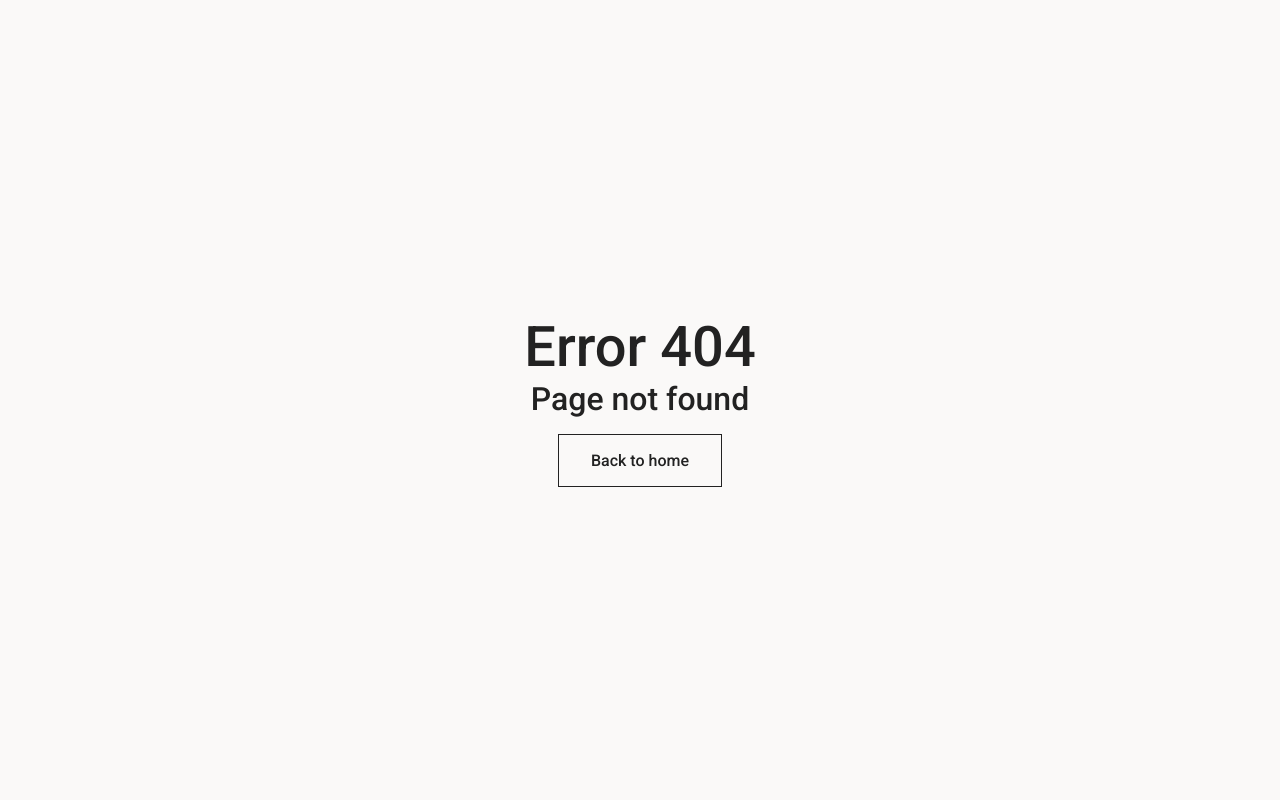
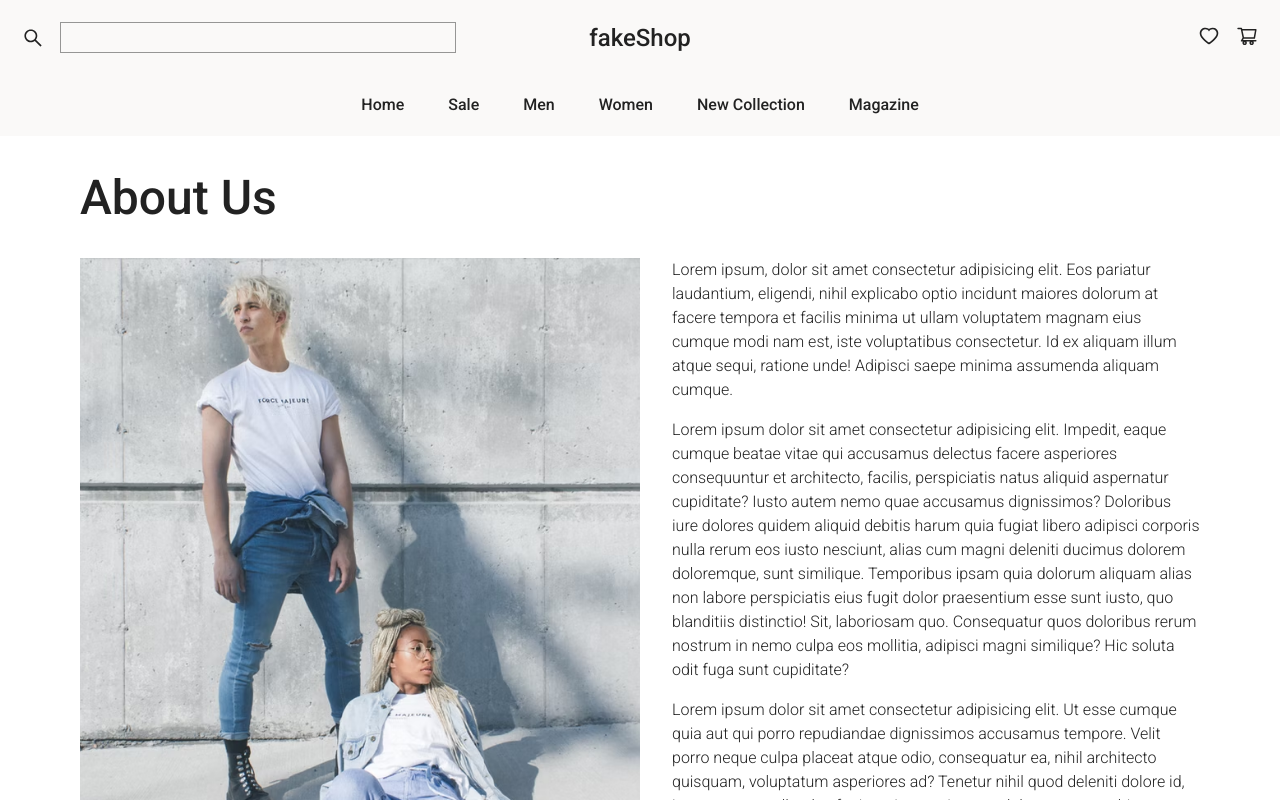
Before and after one commit to macszymon/fakeShop-website, a React (Create React App) app: page /company/about-us in a window 1280 px wide. Shown: the top 800 px of the page. Built offline with nearby package versions, Linux system fonts and the light colour scheme.

Commit message:
Added company routes

```diff
--- a/src/App.js
+++ b/src/App.js
@@ -10,6 +10,7 @@ import Magazine from './Pages/Magazine/Magazine';
 import Post from './Pages/Magazine/Post';
 import Search from './Pages/Search/Search';
 import Error from './Pages/Error/Error';
+import Company from './Pages/Company/Company';
 import { useState } from 'react';
 
 function App() {
@@ -30,6 +31,7 @@ function App() {
         <Route path='/magazine/post/:id' element={<Post/>} />
         <Route path='/cart' element={<Cart cart={cart} setCart={setCart} />} />
         <Route path='/search/:value' element={<Search/>} />
+        <Route path='/company/:section' element={<Company />} />
         <Route path='*' element={<Error />} />
       </Routes>
       <Footer />
--- /dev/null
+++ b/src/Pages/Company/Company.css
@@ -0,0 +1,83 @@
+.company {
+  margin-inline: auto;
+  margin-top: 8.5625rem;
+  max-width: 1500px;
+  padding: 2em 5em;
+}
+
+.company-about-us__wrapper {
+  display: flex;
+  gap: 2rem;
+  margin-bottom: 6rem;
+}
+
+.company__header {
+  color: var(--fonts-primary);
+  font-size: 3rem;
+  margin-bottom: 2rem;
+}
+
+.company-about-us__img {
+  width: 50%;
+  object-fit: cover;
+}
+
+.company-about-us__desc {
+  width: 50%;
+}
+
+.company-about-us__desc p {
+  line-height: 1.5;
+  margin-bottom: 1rem;
+}
+
+.company-contact__desc h3 {
+  margin-bottom: 1rem;
+}
+
+.company-contact__desc h4:last-child {
+  margin-bottom: 1rem;
+}
+
+.company-contact__items a {
+  text-decoration: underline;
+}
+
+.company-faq__question {
+  margin-bottom: 3rem;
+}
+
+.company-faq__question h3 {
+  margin-bottom: .6rem;
+}
+
+.company-faq__question p {
+  line-height: 1.5;
+  width: 70%;
+}
+
+@media (max-width: 950px) {
+  .company-about-us__wrapper {
+    flex-direction: column;
+  }
+
+  .company-about-us__wrapper:nth-child(2) {
+    flex-direction: column-reverse;
+  }
+
+  .company-about-us__img {
+    width: 100%;
+    height: 500px;
+  }
+
+  .company-about-us__desc {
+    width: 100%;
+  }
+}
+
+@media (max-width: 650px) {
+  .company {
+    margin-top: 0;
+    padding: 2em;
+  }
+}
--- /dev/null
+++ b/src/Pages/Company/Company.js
@@ -0,0 +1,85 @@
+import React from 'react'
+import { useParams } from 'react-router-dom'
+import './Company.css'
+import img1 from '../../images/photo-1507297448044-a99b358cd06e.jpg'
+import img2 from '../../images/clark-street-mercantile-P3pI6xzovu0-unsplash.png'
+
+function Company() {
+  const {section} = useParams()
+  console.log(section)
+
+  return (
+    <section className='company' >
+      {section === 'about-us' &&
+      <div className="company-about-us">
+        <h2 className="company__header">About Us</h2>
+        <div className="company-about-us__wrapper">
+          <img className="company-about-us__img" src={img1} />
+          <div className="company-about-us__desc">
+          <p>Lorem ipsum, dolor sit amet consectetur adipisicing elit. Eos pariatur laudantium, eligendi, nihil explicabo optio incidunt maiores dolorum at facere tempora et facilis minima ut ullam voluptatem magnam eius cumque modi nam est, iste voluptatibus consectetur. Id ex aliquam illum atque sequi, ratione unde! Adipisci saepe minima assumenda aliquam cumque.</p>
+          <p>Lorem ipsum dolor sit amet consectetur adipisicing elit. Impedit, eaque cumque beatae vitae qui accusamus delectus facere asperiores consequuntur et architecto, facilis, perspiciatis natus aliquid aspernatur cupiditate? Iusto autem nemo quae accusamus dignissimos? Doloribus iure dolores quidem aliquid debitis harum quia fugiat libero adipisci corporis nulla rerum eos iusto nesciunt, alias cum magni deleniti ducimus dolorem doloremque, sunt similique. Temporibus ipsam quia dolorum aliquam alias non labore perspiciatis eius fugit dolor praesentium esse sunt iusto, quo blanditiis distinctio! Sit, laboriosam quo. Consequatur quos doloribus rerum nostrum in nemo culpa eos mollitia, adipisci magni similique? Hic soluta odit fuga sunt cupiditate?</p>
+          <p>Lorem ipsum dolor sit amet consectetur adipisicing elit. Ut esse cumque quia aut qui porro repudiandae dignissimos accusamus tempore. Velit porro neque culpa placeat atque odio, consequatur ea, nihil architecto quisquam, voluptatum asperiores ad? Tenetur nihil quod deleniti dolore id, ipsa saepe repellendus fugit pariatur quis nam, dolorem esse nobis voluptatibus illum commodi eos consequatur veniam similique maxime labore ab.</p>
+          </div>
+    </div>
+        <div className="company-about-us__wrapper">
+          <div className="company-about-us__desc">
+          <p>Lorem ipsum, dolor sit amet consectetur adipisicing elit. Eos pariatur laudantium, eligendi, nihil explicabo optio incidunt maiores dolorum at facere tempora et facilis minima ut ullam voluptatem magnam eius cumque modi nam est, iste voluptatibus consectetur. Id ex aliquam illum atque sequi, ratione unde! Adipisci saepe minima assumenda aliquam cumque.</p>
+          <p>Lorem ipsum dolor sit amet consectetur, adipisicing elit. Tempora pariatur deleniti impedit ipsa totam, officiis repellendus dolorum aut eligendi odit numquam accusantium, enim beatae sed nisi eius dicta quas minima mollitia? Neque reiciendis dolore minima odio animi magni beatae enim perspiciatis amet natus, suscipit, omnis tempora tenetur, voluptas voluptate! Voluptate tempore similique neque quisquam recusandae nihil ullam necessitatibus nesciunt incidunt velit? Deleniti iusto deserunt architecto nesciunt expedita, delectus odio inventore facere nobis, suscipit ipsam aut accusamus? Non maxime excepturi fugit velit iste consequuntur tenetur reiciendis voluptatibus quo mollitia quasi beatae voluptate laboriosam dignissimos, sequi commodi veniam praesentium iusto dolore sint temporibus animi aspernatur illum veritatis. Quo temporibus libero molestiae voluptatibus sed! Provident consectetur, repudiandae enim ipsum earum nulla, dicta hic in, aliquam optio placeat veniam officia ratione vitae itaque harum beatae consequuntur. Beatae provident ipsum facere numquam, corporis optio doloremque vel. In quidem earum eveniet unde assumenda sequi numquam facere?</p>
+          </div>
+          <img className="company-about-us__img" src={img2} />
+    </div>
+      </div>
+      }
+      { section === 'faqs' &&
+      <div className="company-faq">
+        <h2 className="company__header">FAQs</h2>
+        <div className="company-faq__question">
+          <h3>Lorem ipsum dolor sit amet?</h3>
+          <p>Lorem ipsum dolor sit amet, consectetur adipisicing elit. Harum accusamus dolorum facilis ex autem numquam sapiente alias consequatur aliquid ea.</p>
+        </div>
+        <div className="company-faq__question">
+          <h3>Distinctio corporis expedita dignissimos?</h3>
+          <p>Lorem ipsum dolor sit amet consectetur adipisicing elit. Soluta eligendi ducimus earum voluptatum, eius laborum natus perferendis non possimus debitis, atque accusamus tempore ipsum quaerat maiores consequuntur quam accusantium expedita!</p>
+        </div>
+        <div className="company-faq__question">
+          <h3>Incidunt, maiores! Similique, saepe nulla?</h3>
+          <p>Lorem ipsum dolor sit amet consectetur, adipisicing elit. Totam corporis, hic quisquam maiores doloremque deleniti quod sit cupiditate eos mollitia reprehenderit.</p>
+        </div>
+        <div className="company-faq__question">
+          <h3>Lorem ipsum dolor, sit amet consectetur adipisicing elit. Nemo, beatae?</h3>
+          <p>Lorem, ipsum dolor sit amet consectetur adipisicing elit. Eaque ea cupiditate tempore dolor! Dolorem sequi ullam earum sunt suscipit neque dolor aut! Consequuntur fugit vitae, sapiente veritatis non animi alias?</p>
+        </div>
+        <div className="company-faq__question">
+          <h3>Lorem ipsum dolor sit, amet consectetur adipisicing elit. Sit cum modi quaerat a est?</h3>
+          <p>Lorem ipsum dolor sit amet consectetur, adipisicing elit. Itaque, dolores corporis exercitationem, non amet illo est saepe earum, qui temporibus laudantium eveniet. Quae magnam soluta ut itaque necessitatibus. Hic alias veritatis sed quam, at eaque tenetur rem quidem, id, adipisci quas atque sint sit!</p>
+        </div>
+      </div>
+      }
+      { section === 'contact' &&
+      <div className="company-contact">
+        <h2 className="company__header">Contact</h2>
+        <div className="company-contact__desc">
+          <h3>Call Us</h3>
+          <div className='company-contact__items'>
+            <h4>+48 123 123 123</h4>
+          </div>
+          <h3>Opening Hours</h3>
+          <div className='company-contact__items'>
+          <h4>Monday - Friday: 9am-8pm</h4>
+          <h4>Saturday: 9am-5pm</h4>
+          <h4>Sunday: Closed</h4>
+          </div>
+          <h3>Chat with us on social media</h3>
+          <div className='company-contact__items'>
+          <h4><a href='https://www.facebook.com/' target='_blank'>Facebook</a></h4>
+          <h4><a href='https://www.instagram.com/' target='_blank'>Instagram</a></h4>
+          <h4><a href='https://twitter.com/' target='_blank'>Twitter</a></h4>
+          </div>
+        </div>
+      </div>
+      }
+    </section>
+  )
+}
+
+export default Company
--- a/src/Pages/Products/Products.js
+++ b/src/Pages/Products/Products.js
@@ -15,6 +15,14 @@ function Products() {
         filteredData = data.filter(item => item.category === gender && item.type === type)
       } else if (type !== 'all' && subtype==='bestsellers') {
         filteredData = data.filter(item => item.isBestseller === true && item.type === type && item.category === gender)
+      } else if (type !== 'all' && gender === 'both' && subtype==='sale') {
+        filteredData = data.filter(item => item.isOnSale === true && item.type === type)
+      } else if (type === 'all' && gender === 'both' && subtype==='sale') {
+        filteredData = data.filter(item => item.isOnSale === true)
+      } else if (type !== 'all' && gender === 'both' && subtype==='collection') {
+        filteredData = data.filter(item => item.isFromNewCollection === true && item.type === type)
+      } else if (type === 'all' && gender === 'both' && subtype==='collection') {
+        filteredData = data.filter(item => item.isFromNewCollection === true)
       } else if (type === 'all' && subtype==='bestsellers') {
         filteredData = data.filter(item => item.isBestseller === true && item.category === gender)
       } else if (type !== 'all' && subtype==='collection') {
--- a/src/components/AboutUs/AboutUs.css
+++ b/src/components/AboutUs/AboutUs.css
@@ -37,8 +37,11 @@
   transition: all .3s ease-in-out;
 }
 
+.about-us__btn a {
+  color: var(--fonts-secondary);
+}
+
 .about-us__btn:hover {
-  opacity: .9;
   transform: scale(1.1);
 }
 
--- a/src/components/Footer/Footer.js
+++ b/src/components/Footer/Footer.js
@@ -18,7 +18,7 @@ function Footer() {
         <ul className='footer__list'>
           <li className='footer__item'>Categories</li>
           <li className='footer__item'>
-            <Link to='/products/sale/all'>Sale</Link>
+            <Link to='/products/both/all/sale'>Sale</Link>
           </li>
           <li className='footer__item'>
             <Link to='/products/men/all'>Men</Link>
@@ -27,22 +27,22 @@ function Footer() {
             <Link to='/products/women/all'>Women</Link>
           </li>
           <li className='footer__item'>
-            <Link to='/products/collection/all'>New collection</Link>
+            <Link to='/products/both/all/collection'>New collection</Link>
           </li>
         </ul>
         <ul className='footer__list'>
           <li className='footer__item'>Company</li>
           <li className='footer__item'>
-            <Link to='/about-us' >About us</Link>
+            <Link to='/company/about-us' >About us</Link>
           </li>
           <li className='footer__item'>
             <Link to='/magazine'>Magazine</Link>
           </li>
           <li className='footer__item'>
-            <Link to='/faqs'>FAQs</Link>
+            <Link to='/company/faqs'>FAQs</Link>
           </li>
           <li className='footer__item'>
-            <Link to='/contact'>Contact us</Link>
+            <Link to='/company/contact'>Contact us</Link>
           </li>
           <li className='footer__item'></li>
         </ul>
--- a/src/components/Nav/Nav.js
+++ b/src/components/Nav/Nav.js
@@ -47,8 +47,11 @@ function Nav({cartItems}) {
             <Link to='/'>Home</Link>
           </li>
           <li className='nav__item'>
-            <span>Sale</span>
+            <Link to='/products/both/all/sale'>Sale</Link>
             <ul className='nav__item-more'>
+                <li>
+                  <Link to='/products/both/all/sale'>All</Link>
+                </li>
             <li>
                   <Link to='/products/men/all/sale'>Men</Link>
                 </li>
@@ -116,8 +119,11 @@ function Nav({cartItems}) {
             </ul>
           </li>
           <li className='nav__item'>
-            <span>New Collection</span>
+            <Link to='/products/both/all/collection'>New Collection</Link>
             <ul className='nav__item-more'>
+            <li>
+                  <Link to='/products/both/all/collection'>All</Link>
+                </li>
             <li>
                   <Link to='/products/men/all/collection'>Men</Link>
                 </li>
@@ -143,6 +149,9 @@ function Nav({cartItems}) {
             >
               Sale
               <ul className='nav__item-more-mobile'>
+              <li>
+                  <Link to='/products/both/all/sale'>All</Link>
+                </li>
               <li>
                   <Link to='/products/men/all/sale'>Men</Link>
                 </li>
@@ -222,6 +231,9 @@ function Nav({cartItems}) {
               New Collection
               <ul className='nav__item-more-mobile'>
               <li>
+                  <Link to='/products/both/all/collection'>All</Link>
+                </li>
+              <li>
                   <Link to='/products/men/all/collection'>Men</Link>
                 </li>
                 <li>
--- a/src/index.css
+++ b/src/index.css
@@ -48,7 +48,6 @@ ul,ol {
 
 a {
   color: var(--fonts-primary);
-  cursor: pointer;
   text-decoration: none;
 }
 
```
Also changed, not shown: src/components/AboutUs/AboutUs.js (+17 -10 lines), src/images/photo-1507297448044-a99b358cd06e.jpg (added), 1 other file (tests, documents, lock files or other folders).
